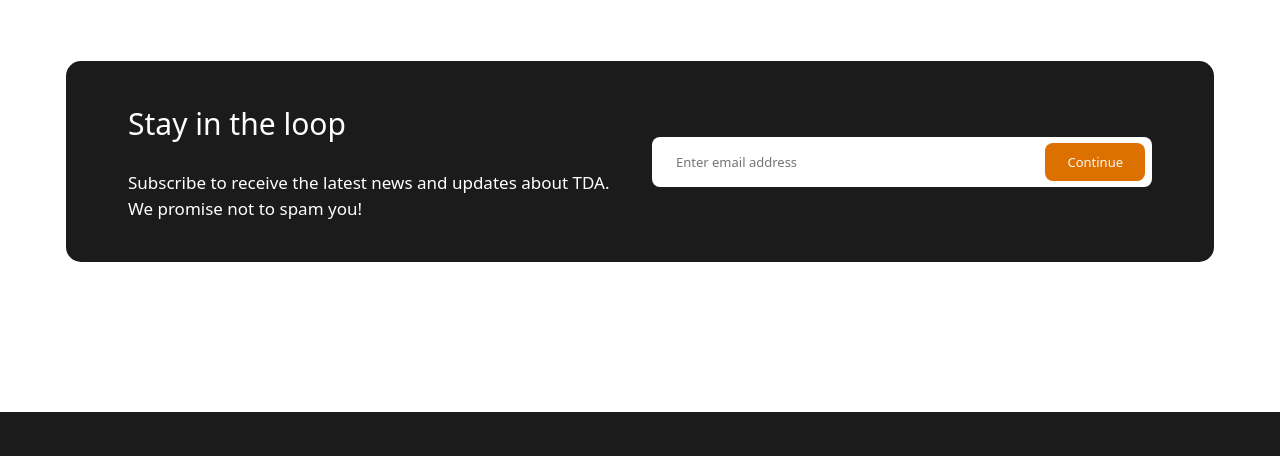
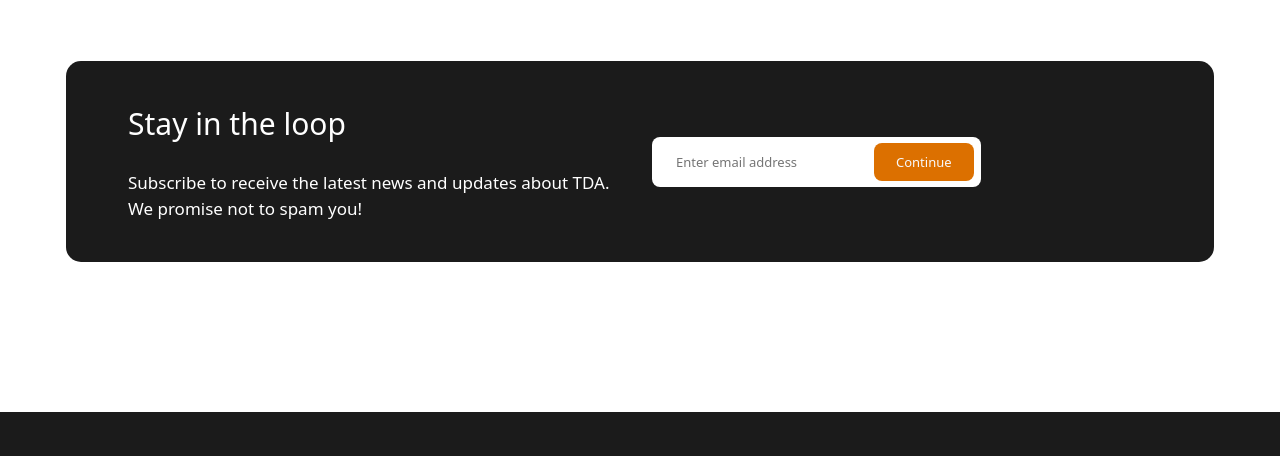
Before and after one commit to Kamol21/kamoliddin-4month-exam, a website: page index.html in a window 1280 px wide. Shown: the part 3980-4436 px from the top of the page. Drawn offline with nearby package versions, Linux system fonts and the light colour scheme.

Commit message:
Initial commit

```diff
--- a/index.html
+++ b/index.html
@@ -234,14 +234,14 @@
                   </div>
                   <form class="col-12 col-md-6" action="https://echo.htmlacademy.ru/courses"
                      method="post" autocomplete="off">
-                     <label class="s7-label bg-white d-flex justify-content-between align-items-center">
+                     <div class="s7-label bg-white d-inline-flex justify-content-between align-items-center">
                         <input class="s7-input w-50" type="email" name="user-email" placeholder="Enter email address"
-                           aria-label="Enter email address">
-                        <button class="s7-input-button btn btn-outline-light d-inline-block"
-                           type="submit">
-                           Continue
-                        </button>
-                     </label>
+                        aria-label="Enter email address">
+                     <button class="s7-input-button btn btn-outline-light d-inline-block"
+                        type="submit">
+                        Continue
+                     </button>
+                     </div>
                   </form>
                </div>
             </div>
```
